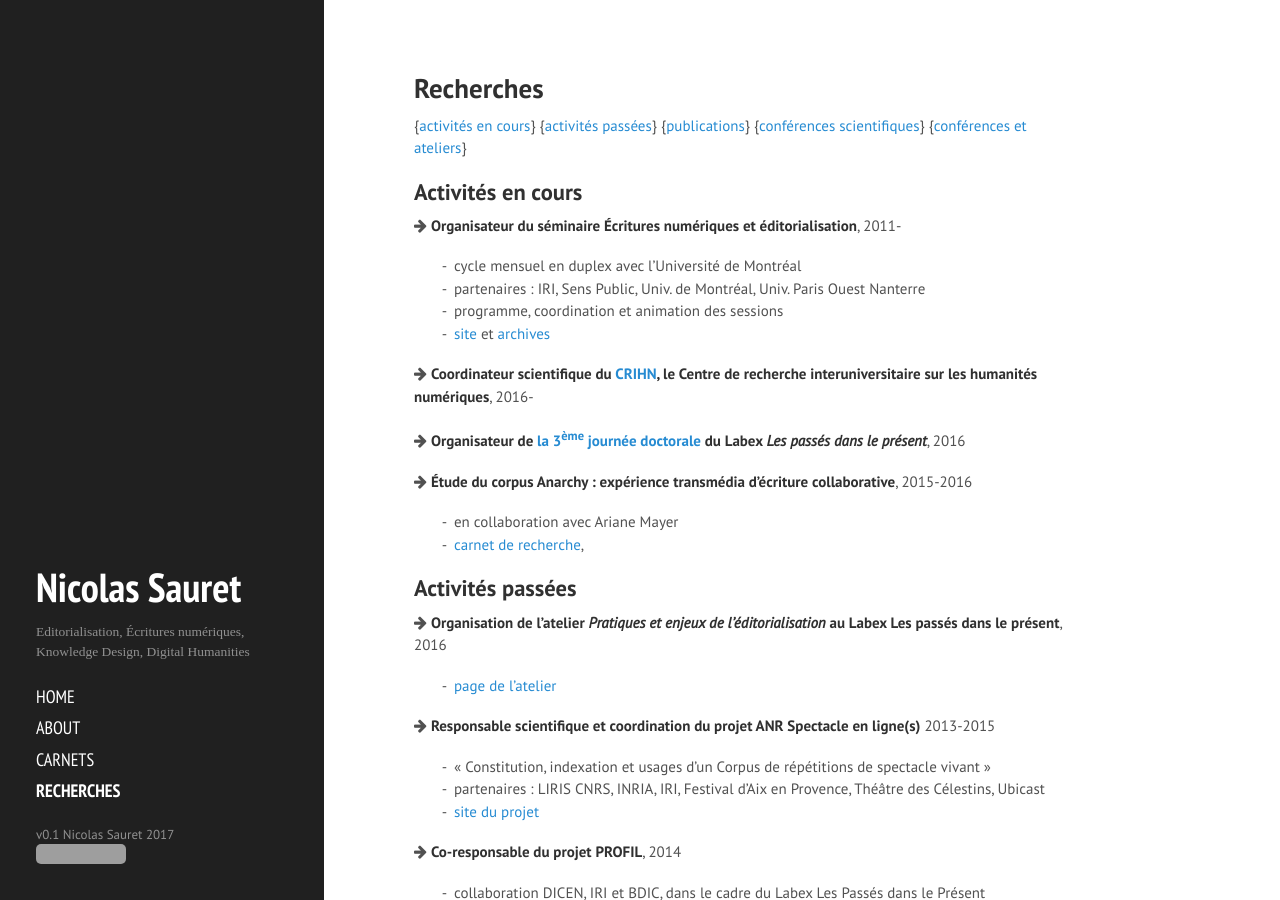
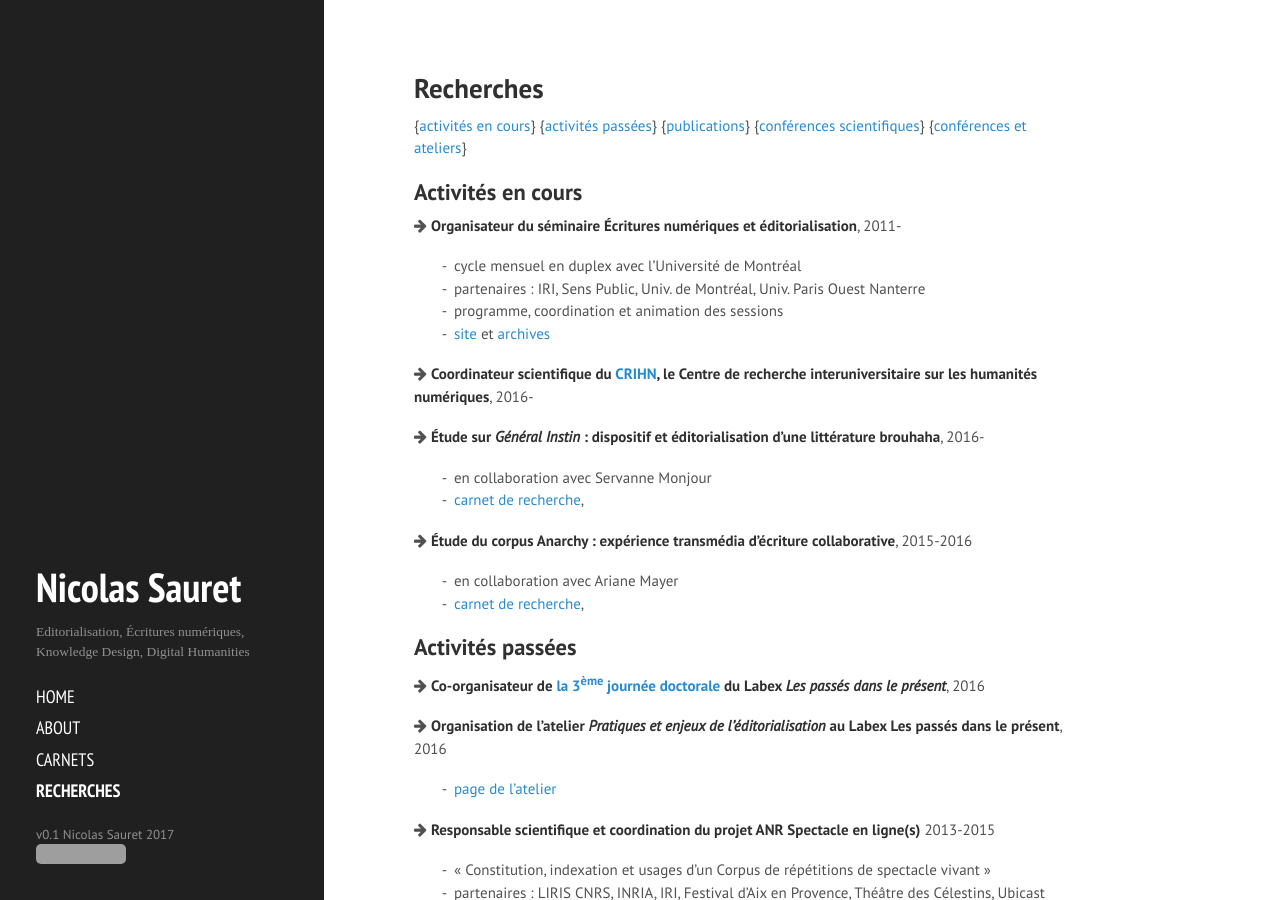
Before and after one commit to lakonis/lakonis.github.io, a Jekyll site: the page built from recherches.md, in a window 1280 px wide and 900 px high. Built offline with Jekyll 4.4.1, drawn with Linux system fonts in a browser that asks for light colours; nearby versions of some CDN libraries; grey boxes are pictures that could not be loaded.

Commit message:
mise à jour + commentaires todo

```diff
--- a/recherches.md
+++ b/recherches.md
@@ -16,7 +16,10 @@ title: Recherches
 
 <i class="fa fa-arrow-right"></i> **Coordinateur scientifique du [CRIHN](http://www.crihn.org/), le Centre de recherche interuniversitaire sur les humanités numériques**, 2016-
 
-<i class="fa fa-arrow-right"></i> **Organisateur de [la 3<sup>ème</sup> journée doctorale](http://www.passes-present.eu/fr/journee-3-comment-chercher-aujourdhui-le-passe-travailler-les-archives-dans-un-contexte-numerique) du Labex _Les passés dans le présent_**, 2016
+<i class="fa fa-arrow-right"></i> **Étude sur _Général Instin_ : dispositif et éditorialisation d'une littérature brouhaha**, 2016-
+
+- en collaboration avec Servanne Monjour
+- [carnet de recherche]({{ site.github.url }}/behindinstin/),
 
 <i class="fa fa-arrow-right"></i> **Étude du corpus Anarchy : expérience transmédia d'écriture collaborative**, 2015-2016
 
@@ -24,6 +27,8 @@ title: Recherches
 - [carnet de recherche]({{ site.github.url }}/behindanarchy/),
 
 ## Activités passées
+
+<i class="fa fa-arrow-right"></i> **Co-organisateur de [la 3<sup>ème</sup> journée doctorale](http://www.passes-present.eu/fr/journee-3-comment-chercher-aujourdhui-le-passe-travailler-les-archives-dans-un-contexte-numerique) du Labex _Les passés dans le présent_**, 2016
 
 <i class="fa fa-arrow-right"></i> **Organisation de l’atelier _Pratiques et enjeux de l'éditorialisation_ au Labex Les passés dans le présent**, 2016
 
@@ -67,6 +72,8 @@ title: Recherches
 
 ### 2016
 
+<!-- ajouter colloque étudiant Livia, colloque étudiant Autorité -->
+
 * **What is editorialisation ?**
 CSDH-SCHN 2016 (Société canadienne des humanités numériques), colloque international dans le cadre de Congress 2016
 * **Auctorialité, autorité et Anarchy**
@@ -91,6 +98,8 @@ Colloque organisé par OCIM (Université de Bourgogne) et le CERILAC (Universit
 C-TV Conference 2014, St. Pölten University of Applied Sciences, Austria : _Moving image and multi-device strategies_
 
 ## Conférences et ateliers
+
+<!-- ajouter présentation à la 3eme journée doctorale -->
 
 ### 2016
 
```
